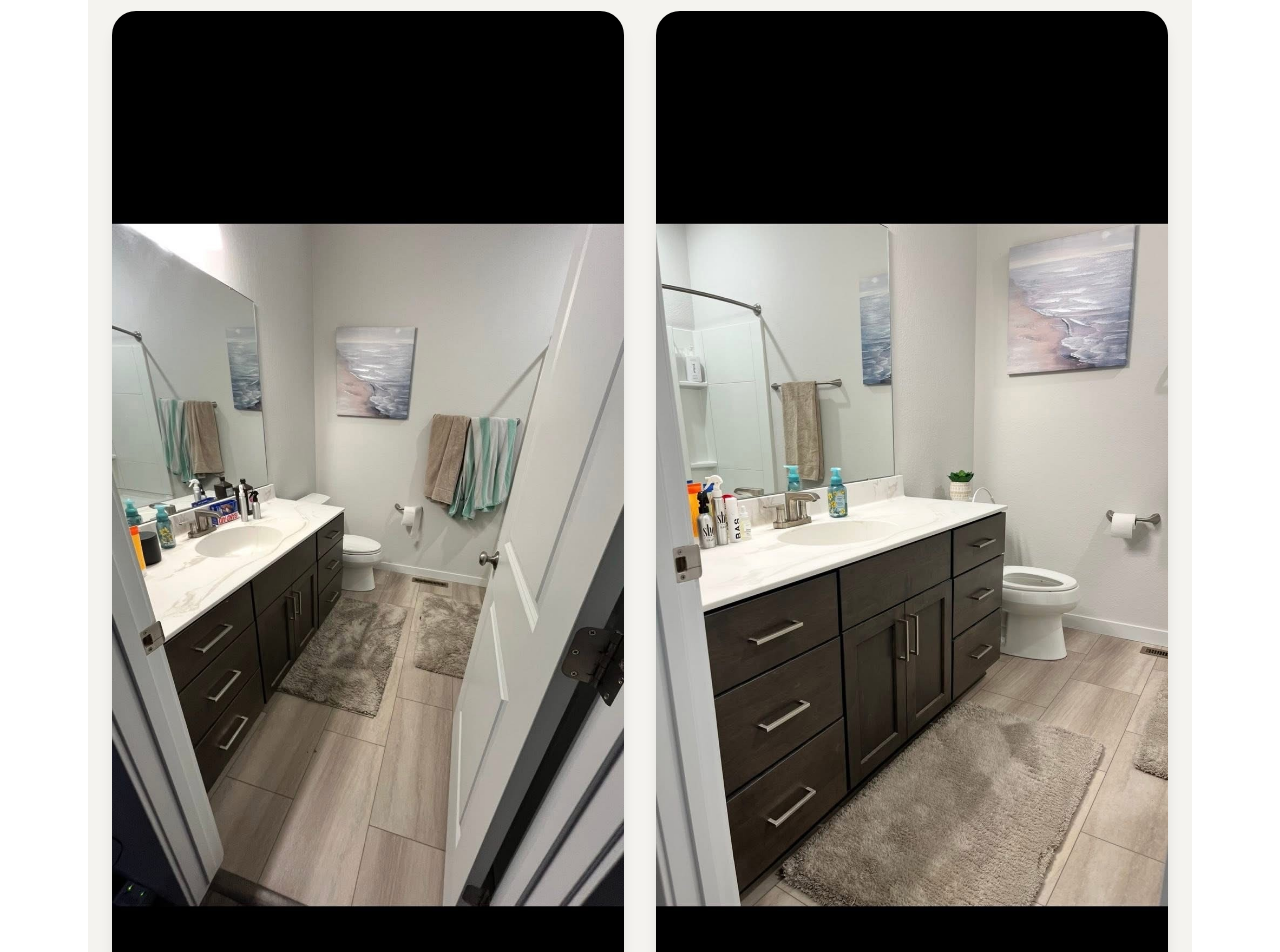
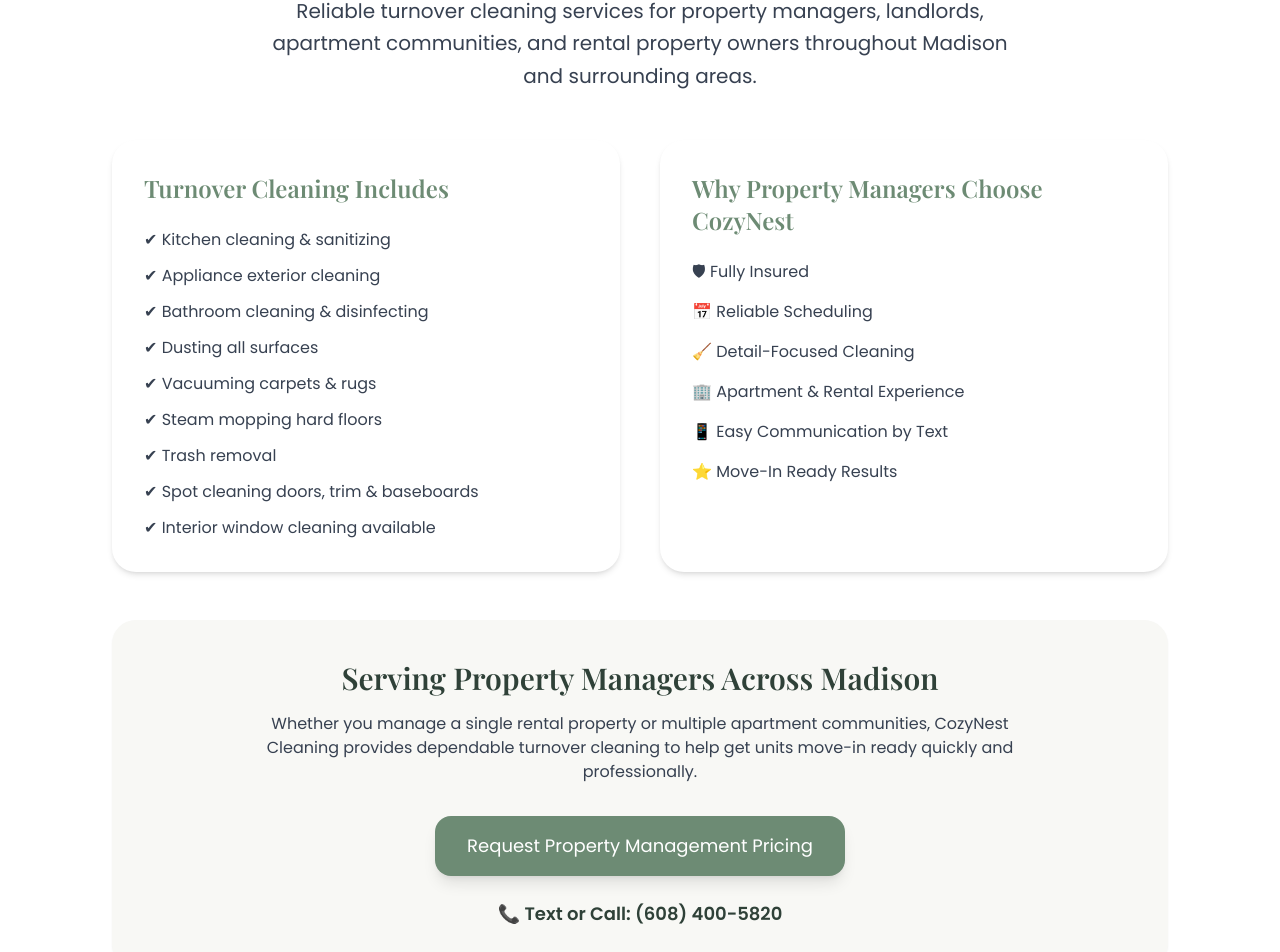
Before and after one commit to CozyNest26/cozynest-cleaning, a React (Vite) app in the folder cozynest-cleaning/: page / in a window 1280 px wide. Shown: the part 6570-7522 px from the top of the page. Built offline with nearby package versions, Linux system fonts and the light colour scheme.

Commit message:
Update App.jsx

```diff
--- a/cozynest-cleaning/src/App.jsx
+++ b/cozynest-cleaning/src/App.jsx
@@ -529,6 +529,83 @@
       </div>
 
     </div>
+    {/* PROPERTY MANAGEMENT SECTION */}
+
+<section className="max-w-7xl mx-auto px-6 py-20">
+  <div className="text-center mb-12">
+    <h2 className="text-4xl md:text-5xl font-bold text-[#2f4138] mb-4">
+      Property Management & Rental Turnover Cleaning
+    </h2>
+
+    <p className="text-xl text-gray-700 max-w-3xl mx-auto leading-relaxed">
+      Reliable turnover cleaning services for property managers,
+      landlords, apartment communities, and rental property owners
+      throughout Madison and surrounding areas.
+    </p>
+  </div>
+
+  <div className="grid md:grid-cols-2 gap-10">
+
+    {/* Services Card */}
+    <div className="bg-white rounded-3xl p-8 shadow-md">
+      <h3 className="text-2xl font-semibold text-[#6d8b74] mb-6">
+        Turnover Cleaning Includes
+      </h3>
+
+      <ul className="space-y-3 text-gray-700">
+        <li>✔ Kitchen cleaning & sanitizing</li>
+        <li>✔ Appliance exterior cleaning</li>
+        <li>✔ Bathroom cleaning & disinfecting</li>
+        <li>✔ Dusting all surfaces</li>
+        <li>✔ Vacuuming carpets & rugs</li>
+        <li>✔ Steam mopping hard floors</li>
+        <li>✔ Trash removal</li>
+        <li>✔ Spot cleaning doors, trim & baseboards</li>
+        <li>✔ Interior window cleaning available</li>
+      </ul>
+    </div>
+
+    {/* Why Choose Us Card */}
+    <div className="bg-white rounded-3xl p-8 shadow-md">
+      <h3 className="text-2xl font-semibold text-[#6d8b74] mb-6">
+        Why Property Managers Choose CozyNest
+      </h3>
+
+      <ul className="space-y-4 text-gray-700">
+        <li>🛡 Fully Insured</li>
+        <li>📅 Reliable Scheduling</li>
+        <li>🧹 Detail-Focused Cleaning</li>
+        <li>🏢 Apartment & Rental Experience</li>
+        <li>📱 Easy Communication by Text</li>
+        <li>⭐ Move-In Ready Results</li>
+      </ul>
+    </div>
+
+  </div>
+
+  <div className="bg-[#f8f8f5] rounded-3xl p-10 mt-12 text-center shadow-sm">
+    <h3 className="text-3xl font-semibold text-[#2f4138] mb-4">
+      Serving Property Managers Across Madison
+    </h3>
+
+    <p className="text-gray-700 max-w-3xl mx-auto mb-8">
+      Whether you manage a single rental property or multiple apartment
+      communities, CozyNest Cleaning provides dependable turnover
+      cleaning to help get units move-in ready quickly and professionally.
+    </p>
+
+    <a
+      href="#free-quote-form"
+      className="inline-block bg-[#6d8b74] hover:bg-[#58705e] text-white px-8 py-4 rounded-2xl text-lg shadow-lg transition"
+    >
+      Request Property Management Pricing
+    </a>
+
+    <p className="mt-6 text-lg font-bold text-[#2f4138]">
+      📞 Text or Call: (608) 400-5820
+    </p>
+  </div>
+</section>
     {/* BEFORE & AFTER GALLERY */}
 <section id="gallery" className="bg-[#f4f3ef] py-20">
   <div className="max-w-6xl mx-auto px-6">
@@ -743,6 +820,13 @@
     </div>
   </div>
 </section>
+      <p className="text-center text-gray-600 mt-10 max-w-4xl mx-auto">
+  CozyNest Cleaning provides property management cleaning,
+  apartment turnover cleaning, rental turnover cleaning,
+  move-out cleaning, and vacant unit cleaning services in
+  Madison, Sun Prairie, DeForest, Windsor, Waunakee,
+  Middleton, Fitchburg, Monona, and Verona, Wisconsin.
+</p>
       {/* FOOTER */}
       <footer className="bg-white border-t">
         <div className="max-w-6xl mx-auto px-6 py-10 grid md:grid-cols-2 gap-10">
```
